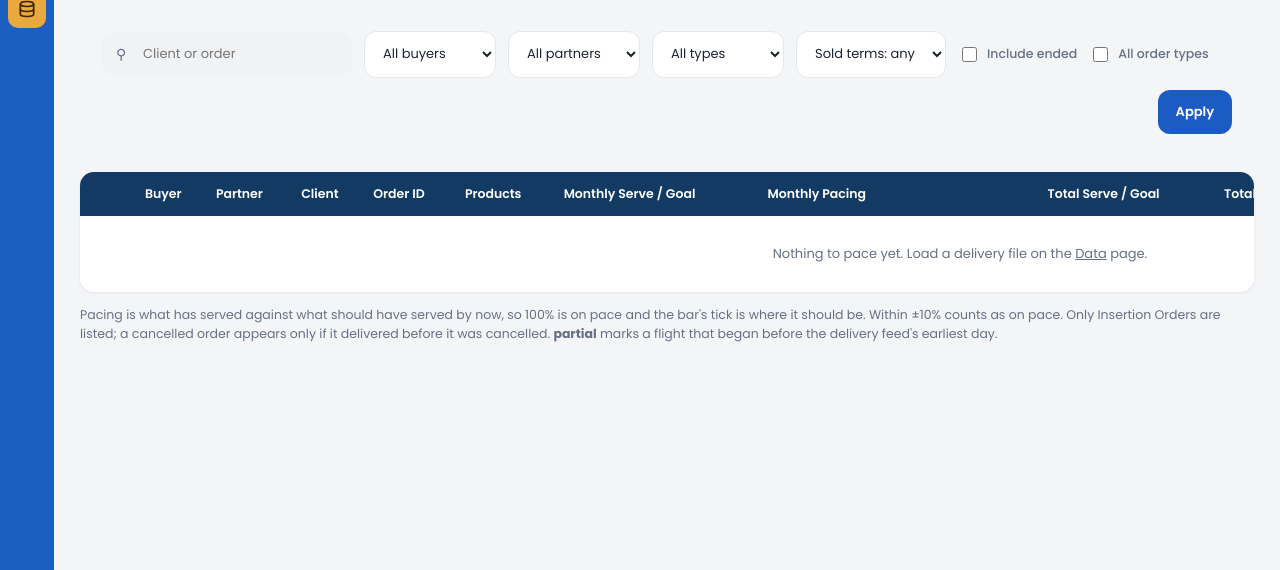
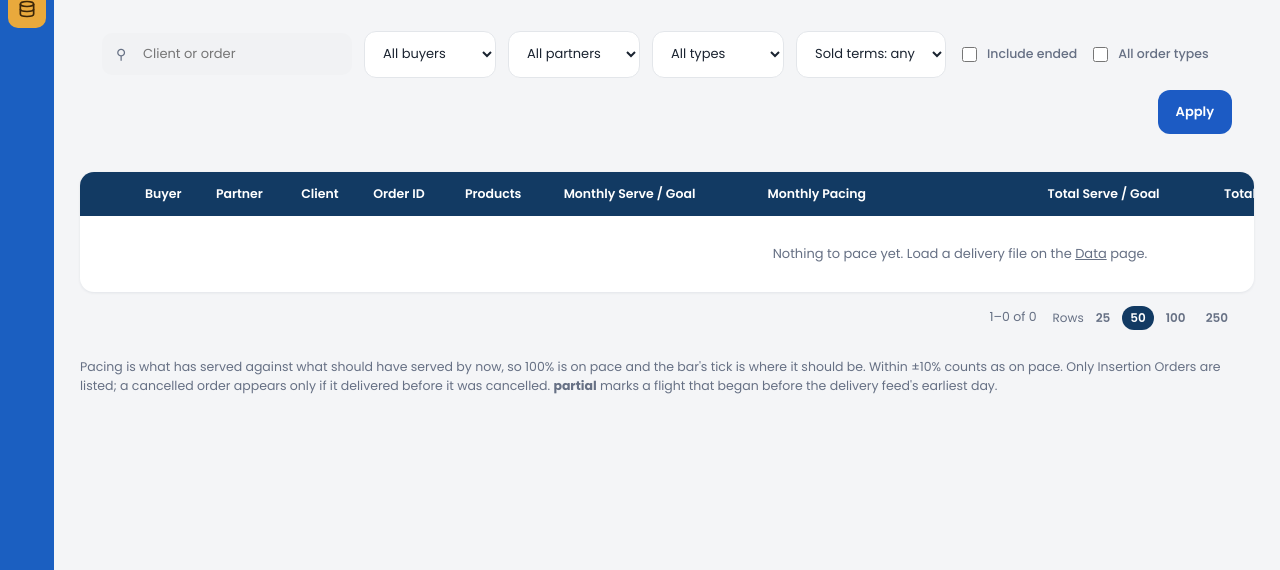
Before and after one commit to kiri-ux/adtini-pacing, a Flask app: page / in a window 1280 px wide. Shown: the part 110-680 px from the top of the page. Run offline with Flask 3, Linux system fonts and the light colour scheme; parts of the project's set-up code (start-up, migrations or seed data) failed here and were passed over; some libraries are stand-ins or nearby versions.

Commit message:
Page the homepage at fifty rows, and fix the window it printed
Fifty by default rather than a hundred and fifty, with 25/50/100/250 a
click apart. The page a buyer works is the top of a sorted list, not all
six hundred of it.

Measured on the live shape - 10,577 orders, 600 of them running, 374,400
days of delivery - this is a browser win, not a server one:

  250 rows   629 KB   app 465ms
  100 rows   254 KB   app 448ms
   50 rows   130 KB   app 404ms
   25 rows    68 KB   app 449ms

The payload falls ninefold and the server time does not move, because the
list is sorted by how badly each order is pacing and that needs every live
order computed whatever the page shows. Worth writing down: capping rows is
the obvious thing to reach for and it is not the lever it looks like.

The window the pager printed was hardcoded to 150 whatever the page size
actually was, so it named rows the page was not showing.

Co-Authored-By: Claude Opus 5 <noreply@anthropic.com>
Claude-Session: https://claude.ai/code/session_01J9fcuXmKYTkkksmjFW7UcZ

```diff
--- a/app.py
+++ b/app.py
@@ -358,7 +358,11 @@ def _as_of():
 # --------------------------------------------------------------------------
 # Pages
 # --------------------------------------------------------------------------
-PAGE_SIZE = 150
+# Rows per page. Fifty is about a screen and a half of scrolling, and the
+# page a buyer actually works is the top of a sorted list rather than all
+# six hundred of it. Bigger pages are a click away.
+PAGE_SIZE = 50
+PAGE_SIZES = (25, 50, 100, 250)
 
 
 @app.route("/")
@@ -386,10 +390,16 @@ def overview():
             page = max(1, int(request.args.get("page", 1)))
         except ValueError:
             page = 1
+        try:
+            per_page = int(request.args.get("rows", PAGE_SIZE))
+        except ValueError:
+            per_page = PAGE_SIZE
+        if per_page not in PAGE_SIZES:
+            per_page = PAGE_SIZE
         total_rows = len(rows)
-        pages = max(1, -(-total_rows // PAGE_SIZE))
+        pages = max(1, -(-total_rows // per_page))
         page = min(page, pages)
-        window = rows[(page - 1) * PAGE_SIZE : page * PAGE_SIZE]
+        window = rows[(page - 1) * per_page : page * per_page]
 
         return render_template(
             "overview.html",
@@ -398,6 +408,8 @@ def overview():
             total_rows=total_rows,
             page=page,
             pages=pages,
+            per_page=per_page,
+            page_sizes=PAGE_SIZES,
             options=options,
             as_of=as_of,
             args=request.args,
--- a/static/pacing.css
+++ b/static/pacing.css
@@ -537,3 +537,10 @@ tr.gridnotes th.pin,tr.gridnotes td{border-top:2px solid var(--line)}
   font-size:16px;line-height:1}
 .dlmeta .x:hover{color:#B3261E}
 @media (max-width:720px){.daylog{width:min(92vw,380px)}}
+
+.pager .perpage{display:inline-flex;align-items:center;gap:4px;font-size:12px;
+  color:var(--muted)}
+.pager .perpage a{padding:3px 8px;border-radius:999px;text-decoration:none;
+  color:var(--muted);font-weight:600}
+.pager .perpage a:hover{color:var(--text);background:var(--fill)}
+.pager .perpage a.on{background:var(--navy);color:#fff}
--- a/templates/overview.html
+++ b/templates/overview.html
@@ -123,15 +123,24 @@
  </div>
 </div>
 
-{% if pages > 1 %}
 <div class="pager">
-  <span>{{ (page - 1) * 150 + 1 }}–{{ [page * 150, total_rows]|min }} of {{ total_rows }}</span>
+  {# The window was written out as 150 whatever the page size actually was,
+     so it named rows the page was not showing. #}
+  <span>{{ (page - 1) * per_page + 1 }}&ndash;{{ [page * per_page, total_rows]|min }}
+    of {{ total_rows }}</span>
+  <span class="perpage">Rows
+    {% for size in page_sizes %}
+    <a class="{{ 'on' if size == per_page }}"
+       href="{{ url_for('overview', **dict(args, rows=size, page=1)) }}">{{ size }}</a>
+    {% endfor %}
+  </span>
+  {% if pages > 1 %}
   <span class="arrows">
     {% if page > 1 %}<a href="{{ url_for('overview', **dict(args, page=page-1)) }}">&#8592; Previous</a>{% endif %}
     {% if page < pages %}<a href="{{ url_for('overview', **dict(args, page=page+1)) }}">Next &#8594;</a>{% endif %}
   </span>
+  {% endif %}
 </div>
-{% endif %}
 
 <p class="note">Pacing is what has served against what should have served by
   now, so 100% is on pace and the bar's tick is where it should be. Within
```
Also changed, not shown: tests/test_overview_paging.py (added, +140 -0 lines).
